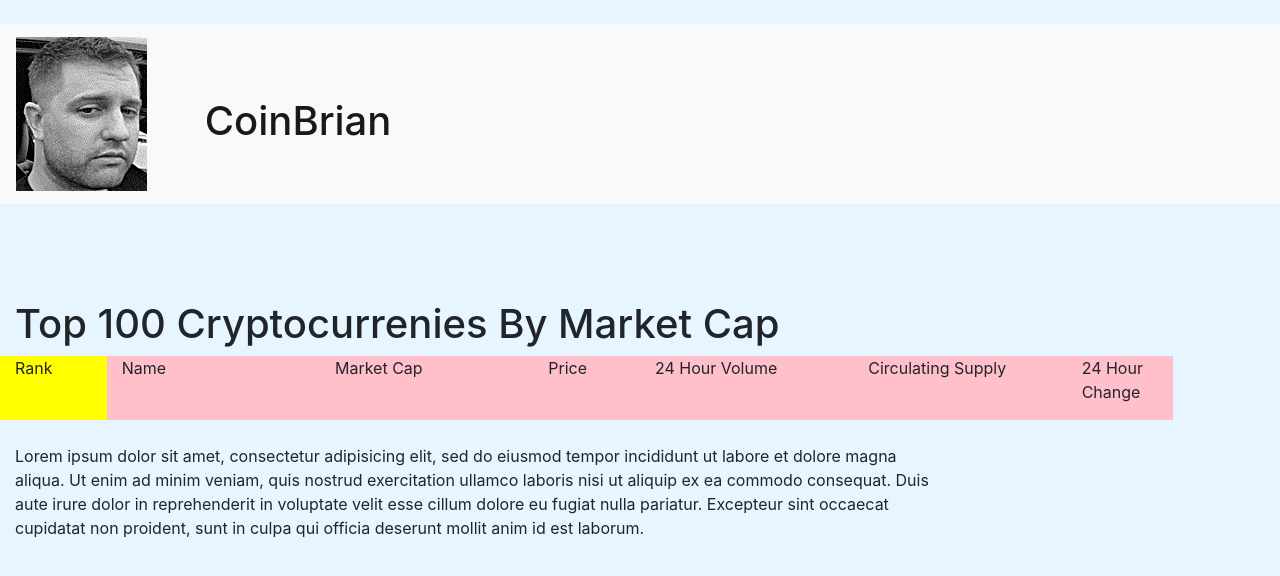
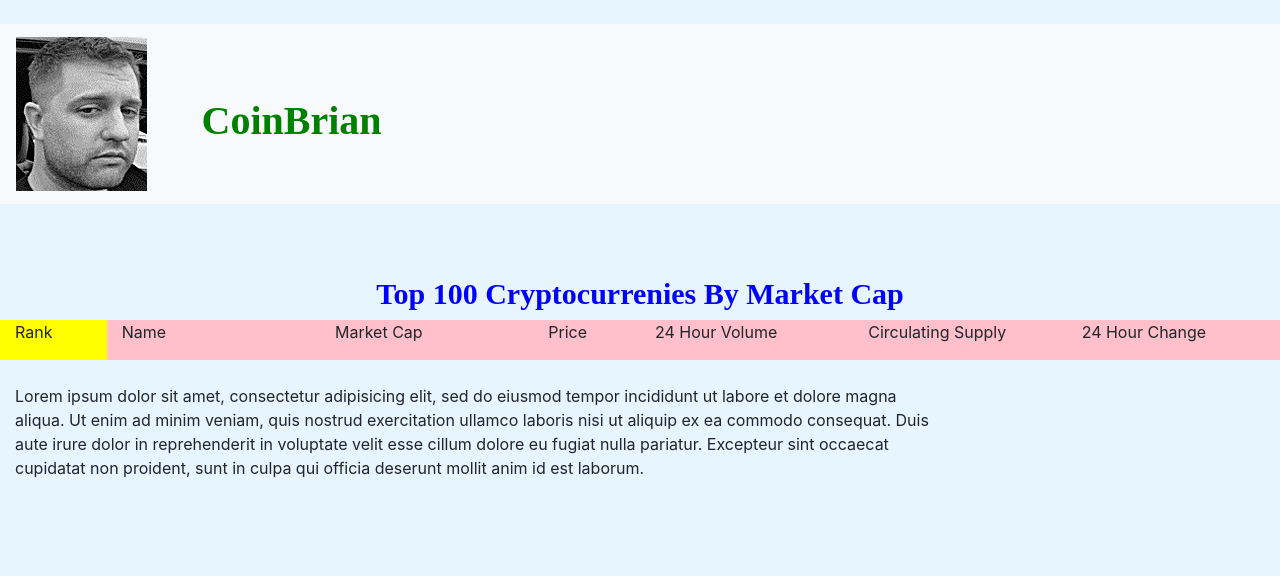
Before and after one commit to elementalblockchain/coinmarketcap, a plain HTML site: page index.html in a window 1280 px wide. Drawn offline with nearby package versions, Linux system fonts and the light colour scheme.

Commit message:
centering

```diff
--- a/index.html
+++ b/index.html
@@ -4,6 +4,7 @@
 <head>
     <title> Coinmarketcap Clone Assignment </title>
     <link rel="stylesheet" href="https://stackpath.bootstrapcdn.com/bootstrap/4.5.0/css/bootstrap.min.css" integrity="sha384-9aIt2nRpC12Uk9gS9baDl411NQApFmC26EwAOH8WgZl5MYYxFfc+NcPb1dKGj7Sk" crossorigin="anonymous">
+    <link rel="stylesheet" href="style.css">
 </head>
 
 <body style="background-color:#e6f5ff">
@@ -13,9 +14,9 @@
   <a class="navbar-brand" href="#">
   <div class="row">
     <div class="col-sm-6" >
-    <img src="BrianLenertzHS.webp" > </img>
+    <img src="BrianLenertzHS.webp" ></img>
   </div>
-    <div class="col-sm-6" id="header">
+    <div class="col-sm-6" >
       <br>
       <br>
     <h1>
@@ -26,10 +27,10 @@
   </a>
 
 </nav>
-<br><br><br><br>
+<br><br><br>
 
 <div class="container-fluid">
-  <h1>Top 100 Cryptocurrenies By Market Cap</h1>
+  <h2>Top 100 Cryptocurrenies By Market Cap</h2>
   <div class="row">
     <div class="col-sm-1" style="background-color:yellow;">
       <p>Rank</p>
@@ -49,7 +50,7 @@
     <div class="col-sm-2" style="background-color:pink;">
       <p>Circulating Supply</p>
     </div>
-    <div class="col-sm-1" style="background-color:pink;">
+    <div class="col-sm-2" style="background-color:pink;">
       <p>24 Hour Change</p>
     </div>
   </div>
--- a/style.css
+++ b/style.css
@@ -5,11 +5,12 @@ font-family:serif;
 color:green;
 }
 
-.listheader{
-  font-weight:bold;
-  font-size:25px;
-  margin:5px;
-  color:blue;
+h2{
+font-size:30px;
+font-weight:bold;
+font-family:serif;
+color:blue;
+text-align:center;
 }
 
 .listbody{
```
